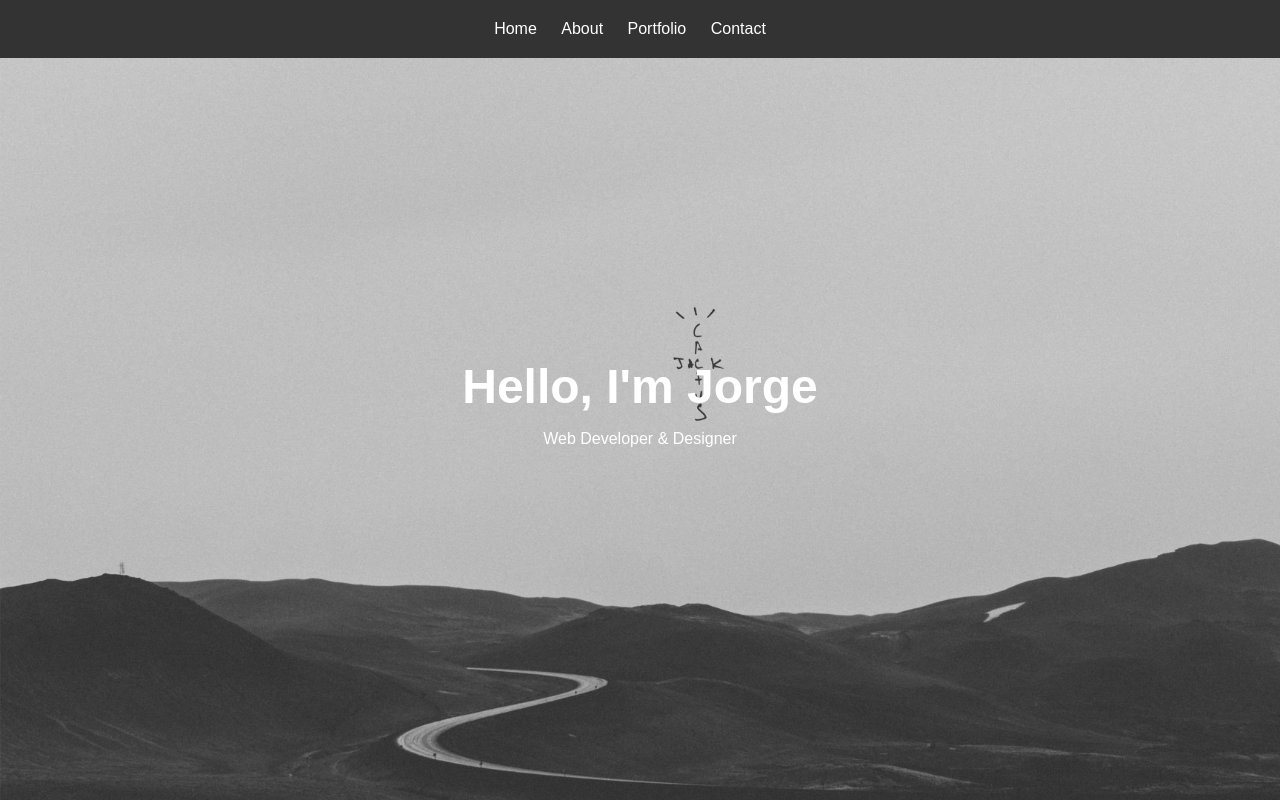
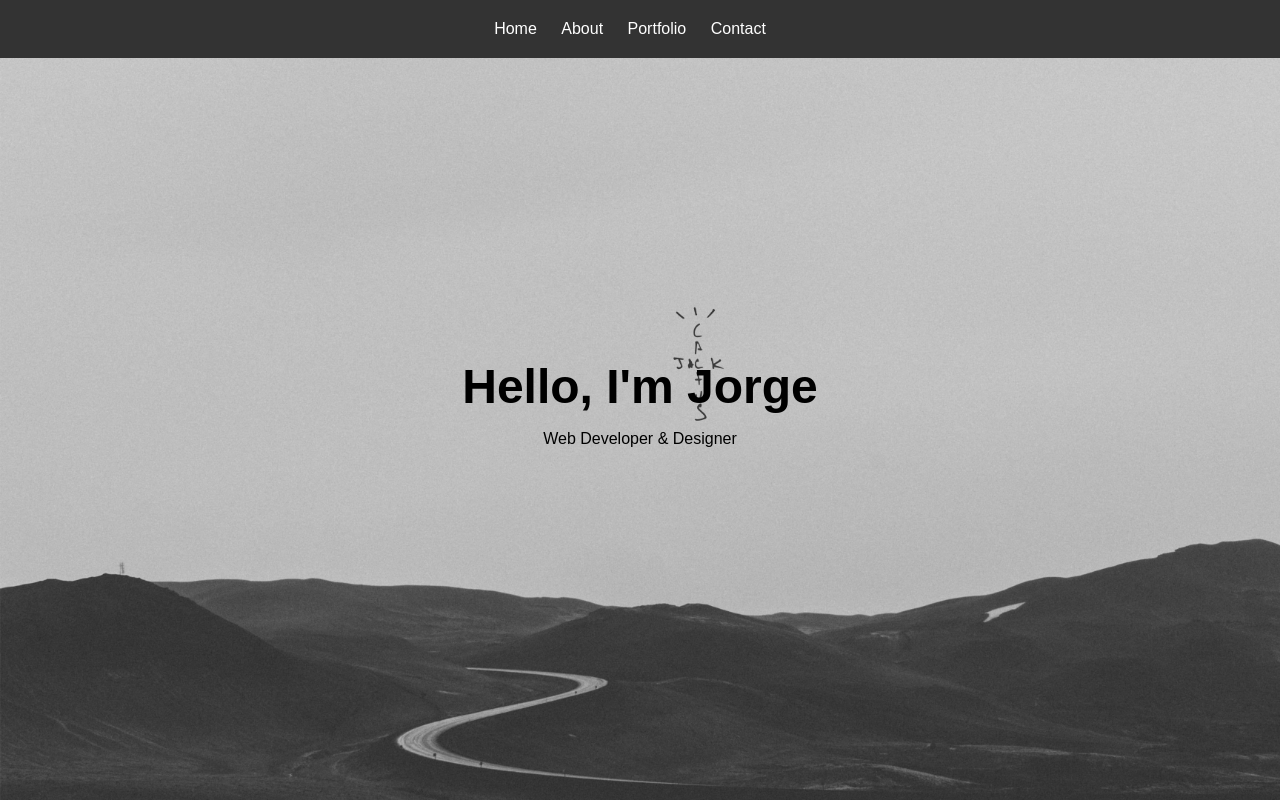
Before and after one commit to Jorge-gh/Portafolio, a plain HTML site: page index.html in a window 1280 px wide. Shown: the top 800 px of the page. Drawn offline with Linux system fonts and the light colour scheme.

Commit message:
Correcciones

```diff
--- a/index.html
+++ b/index.html
@@ -58,7 +58,7 @@
             <div class="portfolio-grid">
                 <div class="project">
                     <img src="./img/ProyectoScroll.png" alt="Project 1" id="fotoProyecto">
-                    <h3>Reloj</h3>
+                    <h3>Animaciones/h3>
                     <p>Una pagina con multiples animaciones de scroll.</p>
                 </div>
             </div>
--- a/styles.css
+++ b/styles.css
@@ -50,6 +50,11 @@ nav ul li a:hover {
 
 .hero-text h1 {
     font-size: 3rem;
+    color: black;
+}
+
+.hero-text p{
+    color: black;
 }
 
 #about {
```
